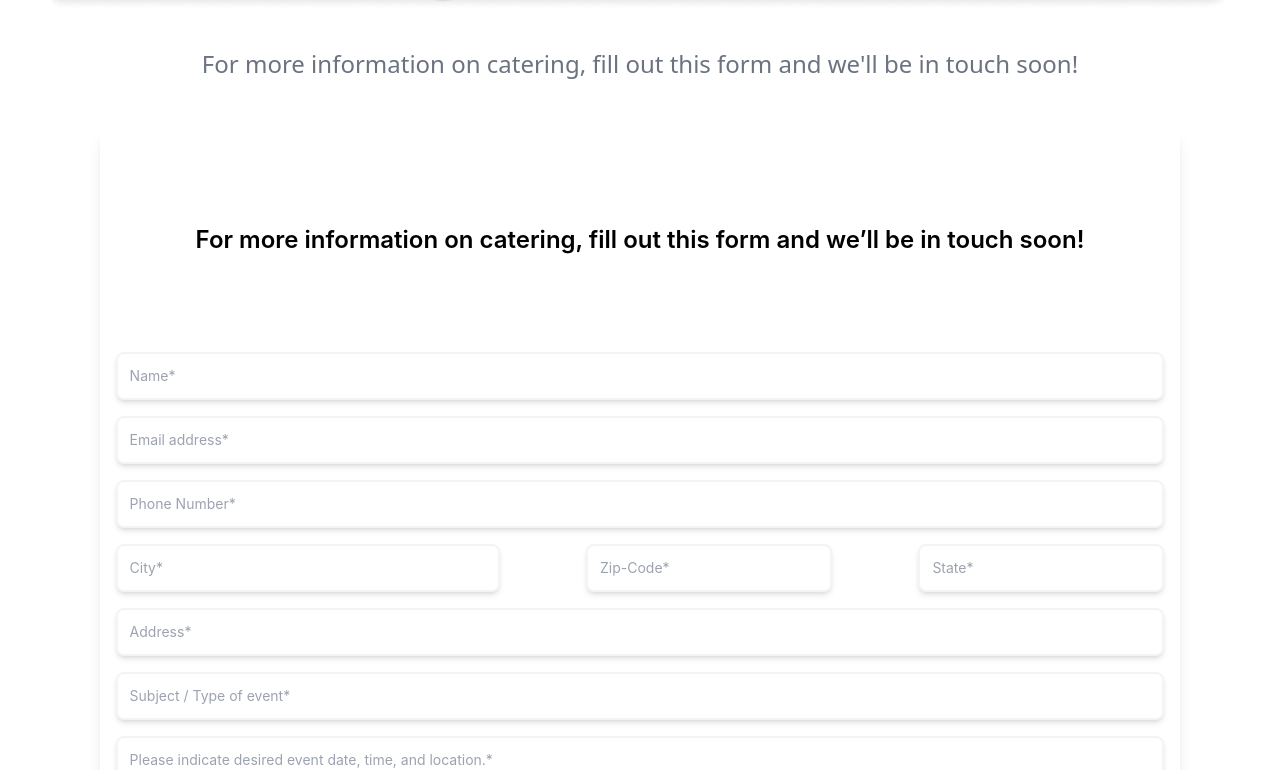
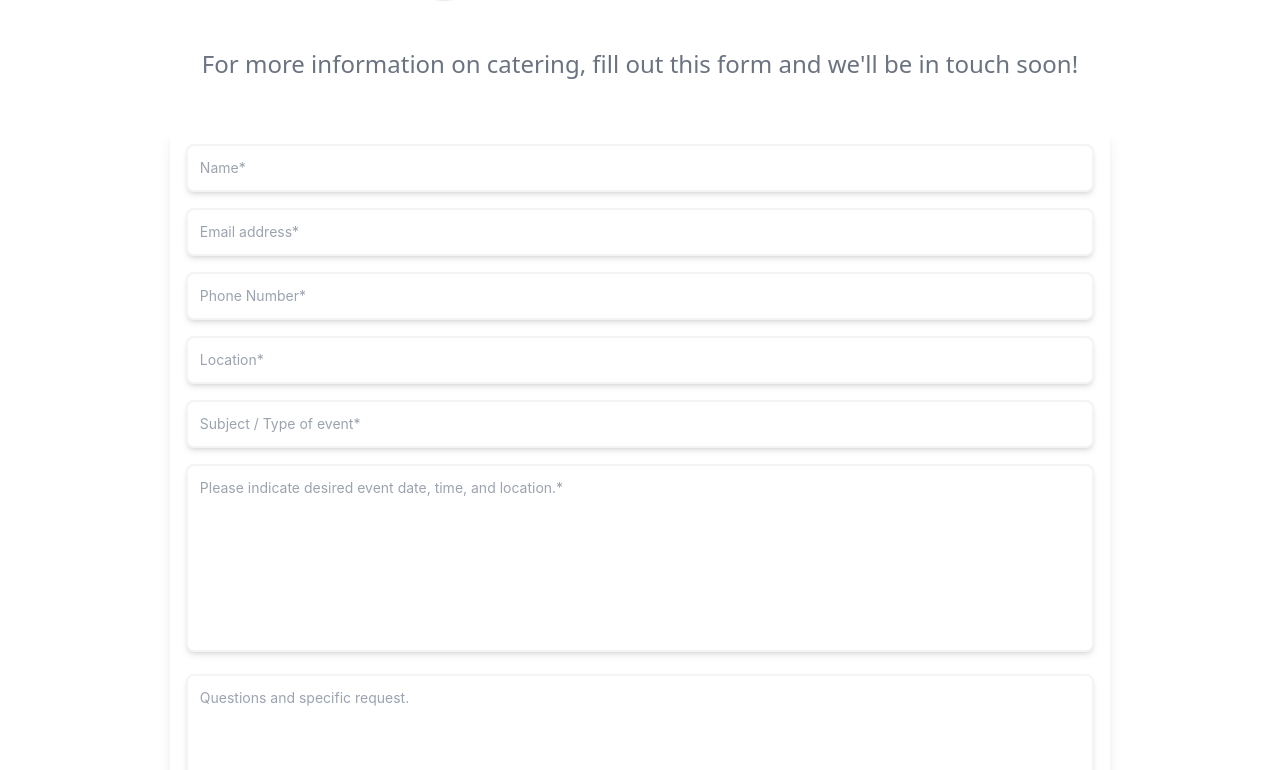
Before and after one commit to Amoria-Tea/amoria-web, a React (Create React App) app: page /contact in a window 1280 px wide. Shown: the part 912-1682 px from the top of the page. Built offline with nearby package versions, Linux system fonts and the light colour scheme.

Commit message:
mvp for contact

```diff
--- a/src/Components/Contact/Contact.js
+++ b/src/Components/Contact/Contact.js
@@ -10,6 +10,8 @@ export const Contact = () => {
   const [email, setEmail] = useState("");
   const [phone, setPhone] = useState("");
   const [message, setMessage] = useState("");
+  const [location, setLocation] = useState("");
+  const [messageOptional, setMessageOptional] = useState("");
   const [emailSent, setEmailSent] = useState(false);
 
   const sent = () => {
@@ -20,7 +22,7 @@ export const Contact = () => {
   const form = useRef();
 
   const sendEmail = (e) => {
-    //   e.preventDefault();
+      e.preventDefault();
     //   emailjs
     //     .sendForm(
     //       "service_iyih0jt",
@@ -51,6 +53,8 @@ export const Contact = () => {
           subject: subject,
           phone: phone,
           message: message,
+          location: location,
+          messageOptional: messageOptional
         }),
       }
     )
@@ -61,6 +65,8 @@ export const Contact = () => {
           setEmail("");
           setPhone("");
           setMessage("");
+          setLocation("");
+          setMessageOptional("");
         }
       })
       .catch((error) => {
@@ -80,15 +86,12 @@ export const Contact = () => {
          <p class="text-center px-20 font-normal sm:text-2xl avenir text-gray-500">
             For more information on catering, fill out this form and we'll be in touch soon!
           </p>
-        <div class="flex justify-center mt-4 px-4">
+        <div class="grid mt-4 px-4">
           <form
             class="space-y-4 shadow-lg p-2 m-8 sm:p-4 rounded-lg min-w-2xl"
             onSubmit={sendEmail}
             ref={form}
           >
-          <p class="text-center px-20 sm:py-10 md:py-20 font-semibold text-xl sm:text-2xl">
-            For more information on catering, fill out this form and we’ll be in touch soon!
-          </p>
             <div>
               <label class="sr-only" for="Name">
                 Name
@@ -100,9 +103,9 @@ export const Contact = () => {
                 type="text"
                 id="name"
                 name="from_name"
+                required
                 value={name}
-                onChange={() => setName("")}
-                required
+                onChange={(e) => setName(e.target.value)}
               />
             </div>
 
@@ -117,9 +120,9 @@ export const Contact = () => {
                   id="email"
                   pattern="^\b[A-Za-z0-9._%+-]+@[A-Za-z0-9.-]+\.[A-Z|a-z]{2,}\b$"
                   name="reply_to_email"
+                  required
                   value={email}
-                  onChange={() => setEmail("")}
-                  required
+                onChange={(e) => setEmail(e.target.value)}
                 />
               </div>
 
@@ -135,51 +138,9 @@ export const Contact = () => {
                   pattern="^\+?\d{1,3}[- ]?\d{3,4}[- ]?\d{4}$"
                   name="reply_to_number"
                   value={phone}
-                  onChange={() => setPhone("")}
                   required
+                onChange={(e) => setPhone(e.target.value)}
                 />
-              </div>
-
-              <div class="flex justify-between">
-                  <div>
-                <label class="sr-only" for="phone">
-                  Location
-                </label>
-                <input
-                  class="w-full sm:w-96 rounded-lg shadow-md p-3 text-sm border-2 border-gray-100"
-                  placeholder="City*"
-                  type="text"
-                  id="location"
-                  autocomplete="address-level2"
-                  required
-                />
-              </div>
-                <div>
-                <label class="sr-only" for="phone">
-                  Location
-                </label>
-                <input
-                  class="w-full rounded-lg shadow-md p-3 text-sm border-2 border-gray-100"
-                  placeholder="Zip-Code*"
-                  type="text"
-                  id="location"
-                  autocomplete="postal-code"
-                  required
-                />
-              </div>
-               <div>
-                <label class="sr-only" for="phone">
-                  Location
-                </label>
-                <input
-                  class="w-full rounded-lg shadow-md p-3 text-sm border-2 border-gray-100"
-                  placeholder="State*"
-                  type="text"
-                  id="location"
-                  autocomplete="address-level1"
-                  required
-                />
-              </div>
               </div>
 
             <div>
@@ -188,11 +149,12 @@ export const Contact = () => {
                 </label>
                 <input
                   class="w-full rounded-lg shadow-md p-3 text-sm border-2 border-gray-100"
-                  placeholder="Address*"
+                  placeholder="Location*"
                   type="text"
                   id="location"
-                  autocomplete="address"
                   required
+                  value={location}
+                onChange={(e) => setLocation(e.target.value)}
                 />
               </div>
 
@@ -206,6 +168,8 @@ export const Contact = () => {
                 type="text"
                 id="subject"
                 name="from_subject"
+                value={subject}
+                onChange={(e) => setSubject(e.target.value)}
               />
             </div>
 
@@ -220,6 +184,8 @@ export const Contact = () => {
                 rows="8"
                 id="message"
                 name="message"
+                value={message}
+                onChange={(e) => setMessage(e.target.value)}
               ></textarea>
             </div>
 
@@ -234,8 +200,8 @@ export const Contact = () => {
                 rows="8"
                 id="message"
                 name="message"
-                value={message}
-                onChange={() => setMessage("")}
+                value={messageOptional}
+                onChange={(e) => setMessageOptional(e.target.value)}
               ></textarea>
             </div>
 
```
